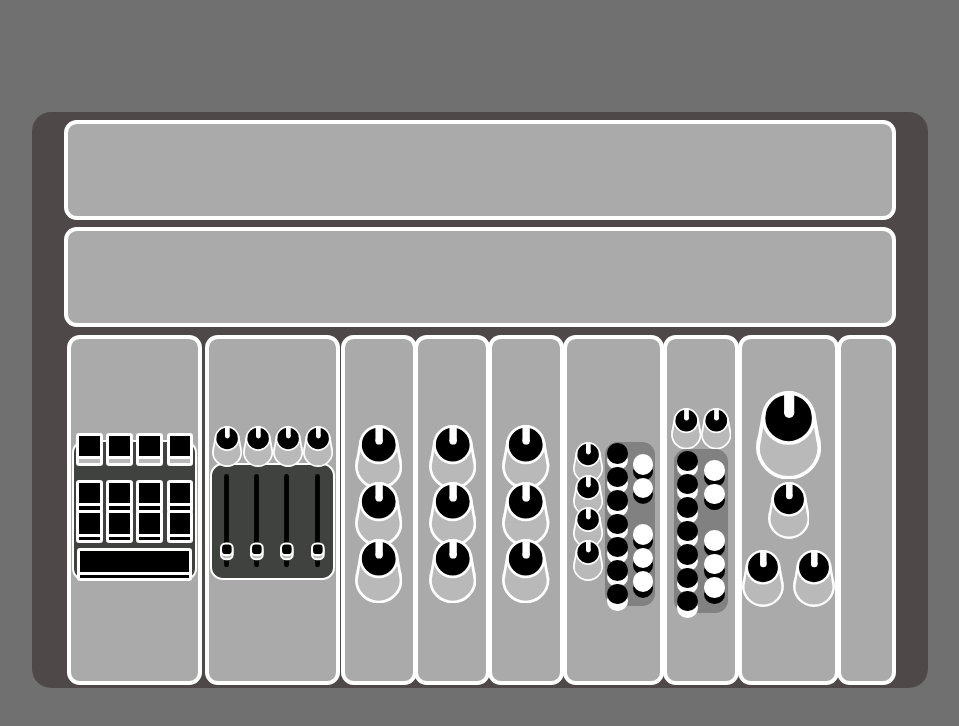
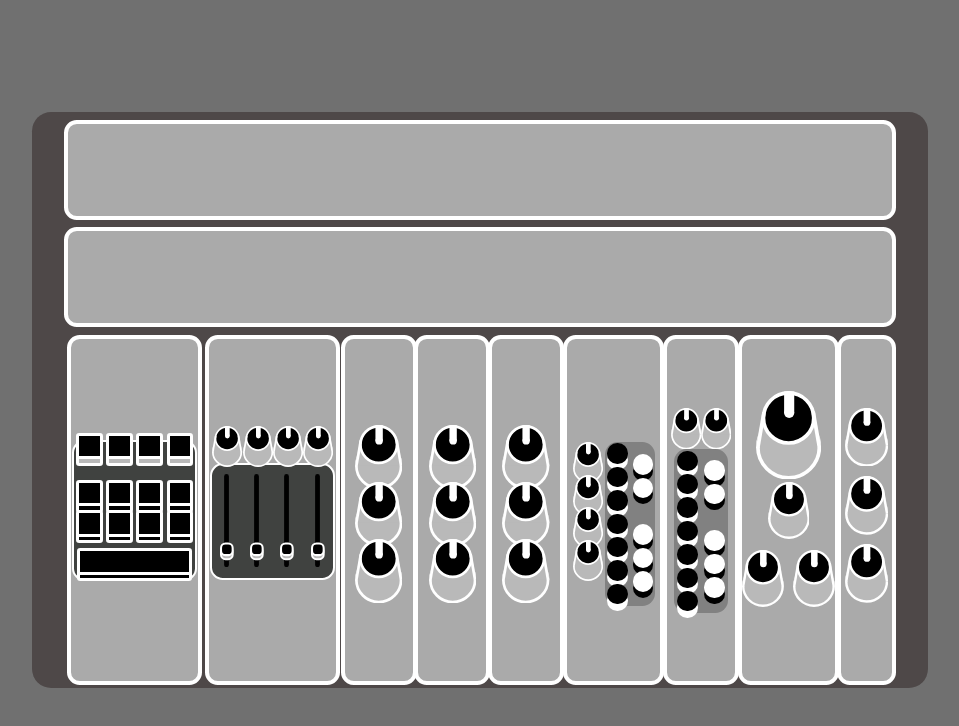
Before and after one commit to Therealajahn/MylarMini, a React (Create React App) app: page / in a window 1280 px wide. Shown: the top 726 px of the page, without its empty margins (160-1119 px from the left). Built offline with nearby package versions, Linux system fonts and the light colour scheme.

Commit message:
added effects plate type

```diff
--- a/src/View/MiniModular/MiniModular.js
+++ b/src/View/MiniModular/MiniModular.js
@@ -47,7 +47,7 @@ export default function MiniModular() {
                 'pitch',
                 'chords',
                 'wave',
-                'fx',
+                'effects',
 
             ]}
             countKeys={['key']}
--- a/src/View/Plate/Plate.js
+++ b/src/View/Plate/Plate.js
@@ -30,6 +30,9 @@ export default function Plate({gridArea,plateColor,width,height,alignSelf,margin
             break;
             case 'wave':
                 return renderWave();
+            break;
+            case 'effects':
+                return renderEffects();
             break;
         };
     };
@@ -285,6 +288,24 @@ export default function Plate({gridArea,plateColor,width,height,alignSelf,margin
             </div>
         )
     }
+    function renderEffects(){
+        return(
+        <div style={{
+            display:'grid',
+            height:'60%',
+            width:'85%',
+            alignSelf:'center',
+            justifySelf:'center',
+            justifyItems:'center',
+            gridTemplateColumns:'1fr',
+            gridTemplateRows:'1fr 1fr 1fr',
+        }}>
+            <Knob/>
+            <Knob/>
+            <Knob/>
+        </div>
+        )
+    }
 // Main Render
     return(
         <div style={{
```
Also changed, not shown: 2 other files (tests, documents, lock files or other folders).
